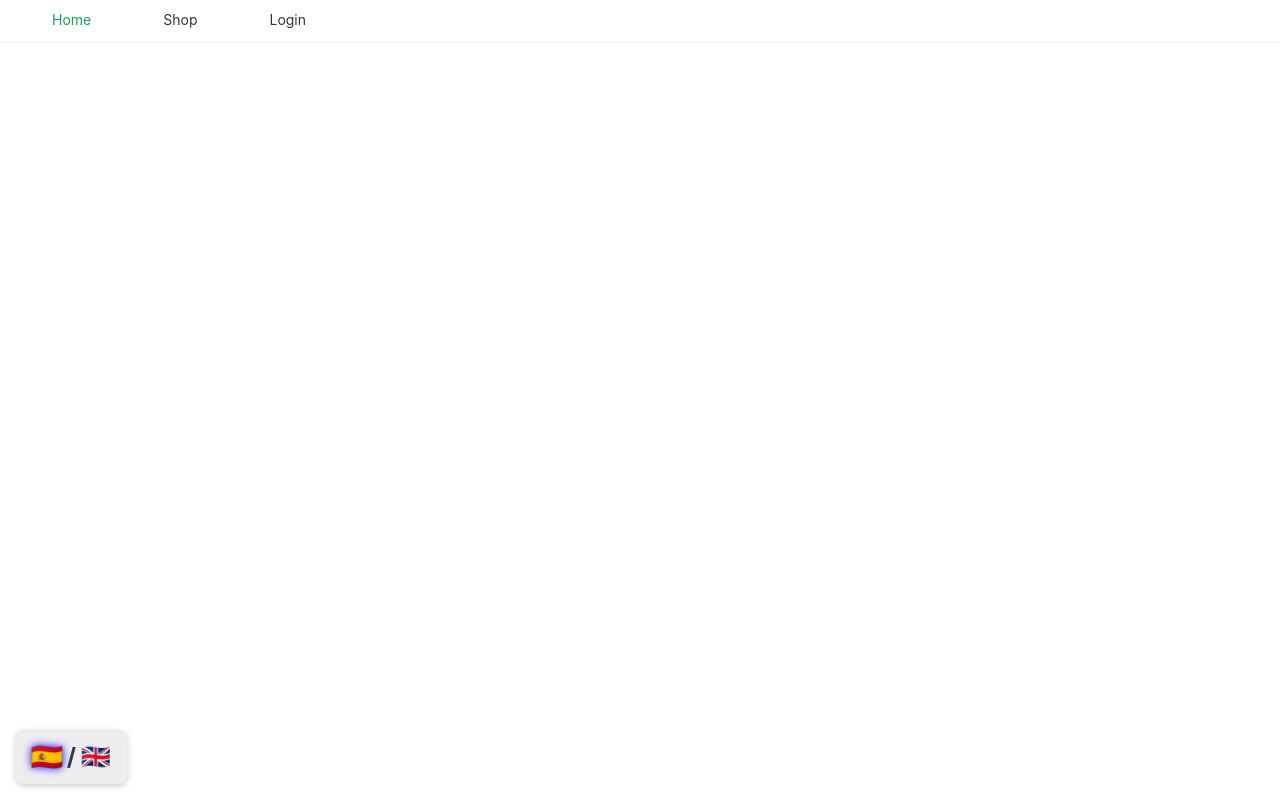
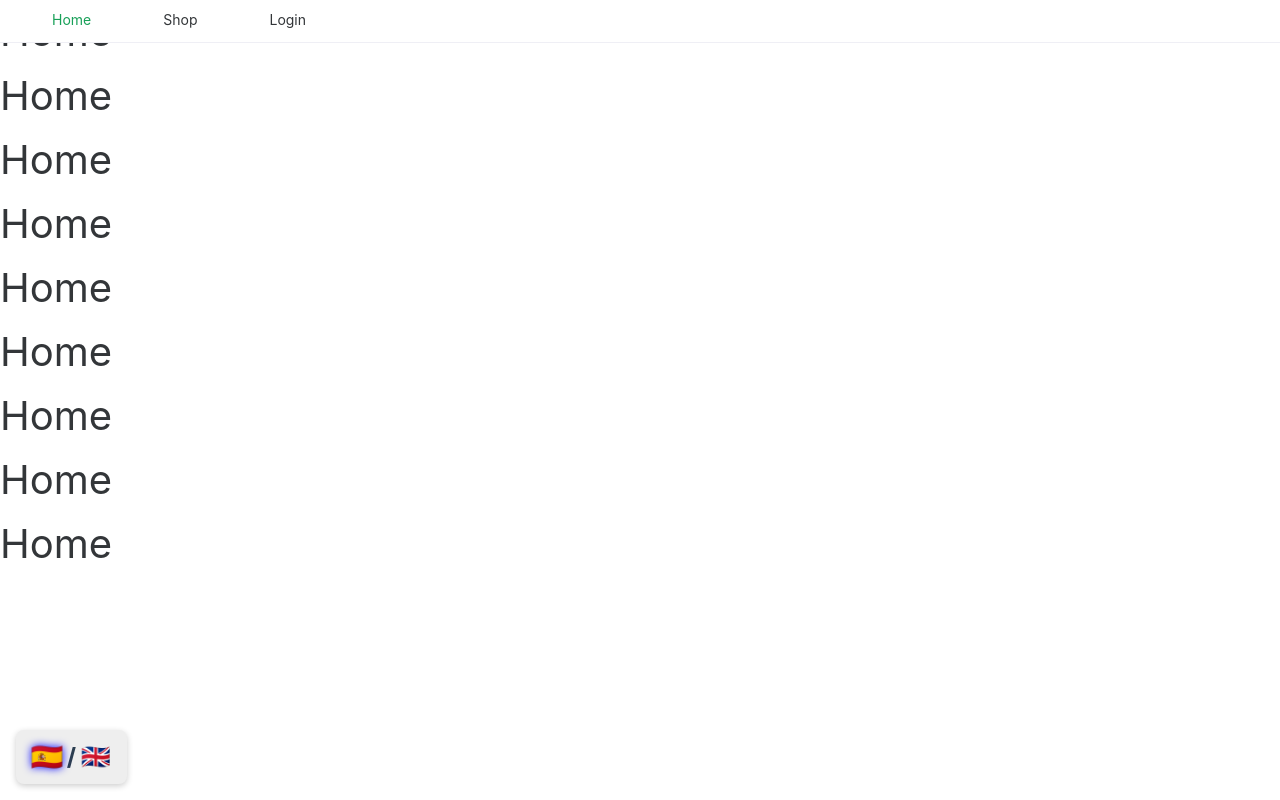
Before and after one commit to Celudirosa/shop-vue, a Vue app: page / in a window 1280 px wide. Built offline with nearby package versions, Linux system fonts and the light colour scheme; some icons are missing.

Commit message:
🚚 fix route login

```diff
--- a/src/assets/styles/menu.css
+++ b/src/assets/styles/menu.css
@@ -1,6 +1,11 @@
 .n-menu .n-menu-item {
   transition: background-color .2s;
 }
+
 .n-menu .n-menu-item:hover {
   background-color: rgba(0, 0, 0, .05);
 }
+
+h1 {
+  font-size: 40px;
+}
--- a/src/components/Login.vue
+++ b/src/components/Login.vue
@@ -47,7 +47,7 @@ const login = async () => {
   try {
     const res = await signInWithEmailAndPassword(auth, email.value, password.value)
     user.value = res.user
-    router.push('/dashboard')
+    router.push('/')
   } catch (err) {
     console.error(err)
   }
--- a/src/views/HomeView.vue
+++ b/src/views/HomeView.vue
@@ -1,3 +1,11 @@
 <template>
   <h1>Home</h1>
+  <h1>Home</h1>
+  <h1>Home</h1>
+  <h1>Home</h1>
+  <h1>Home</h1>
+  <h1>Home</h1>
+  <h1>Home</h1>
+  <h1>Home</h1>
+  <h1>Home</h1>
 </template>
--- a/src/views/RegisterView.vue
+++ b/src/views/RegisterView.vue
@@ -55,7 +55,7 @@ async function onSubmit () {
     // Create user with email and password
     await createUserWithEmailAndPassword(auth, model.email, model.password)
     message.success(t('register.regSuccess'))
-    router.push('/dashboard')
+    router.push('/')
   } catch (err) {
     message.error(t('register.regError'))
     console.error(err)
```
